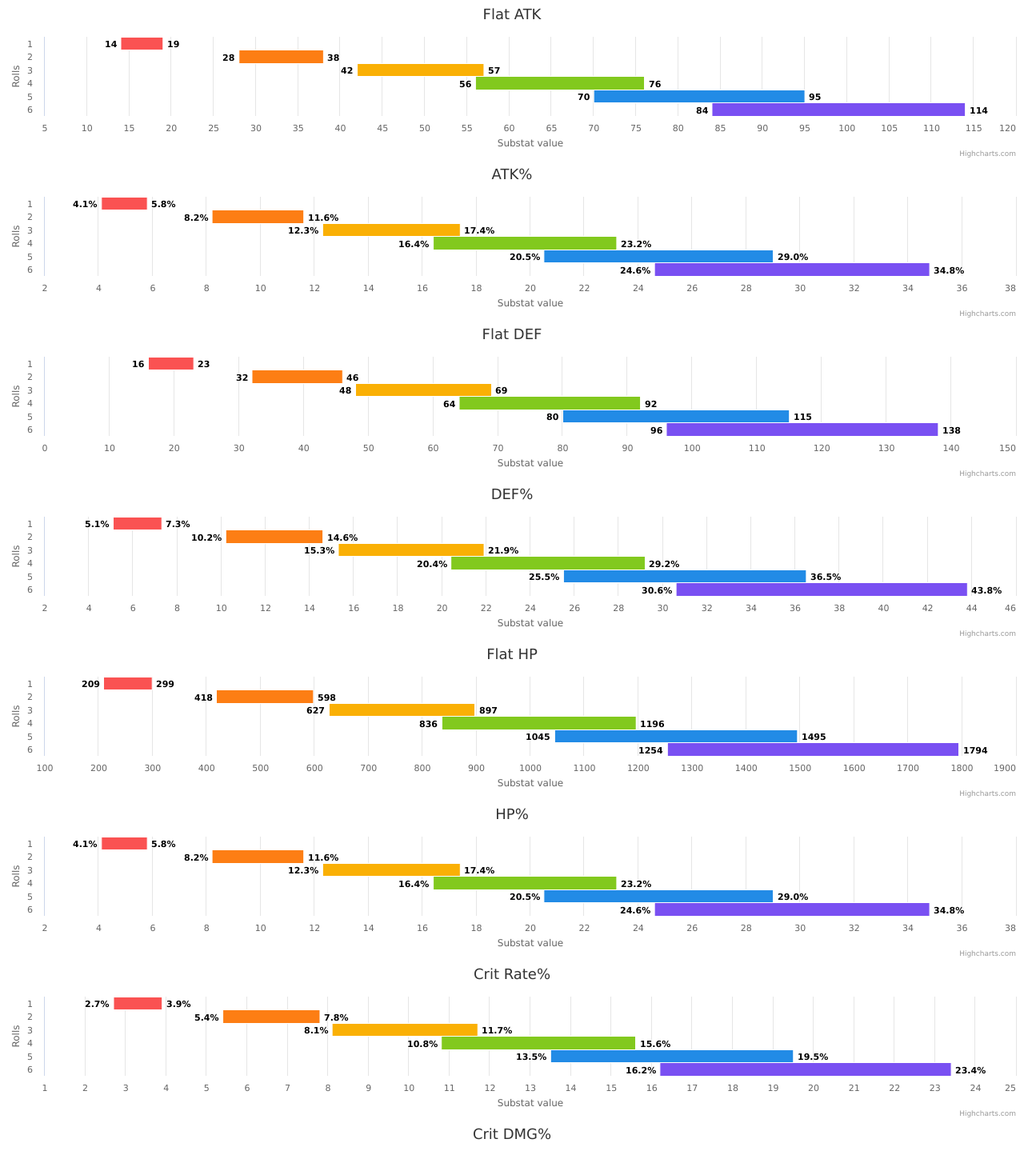
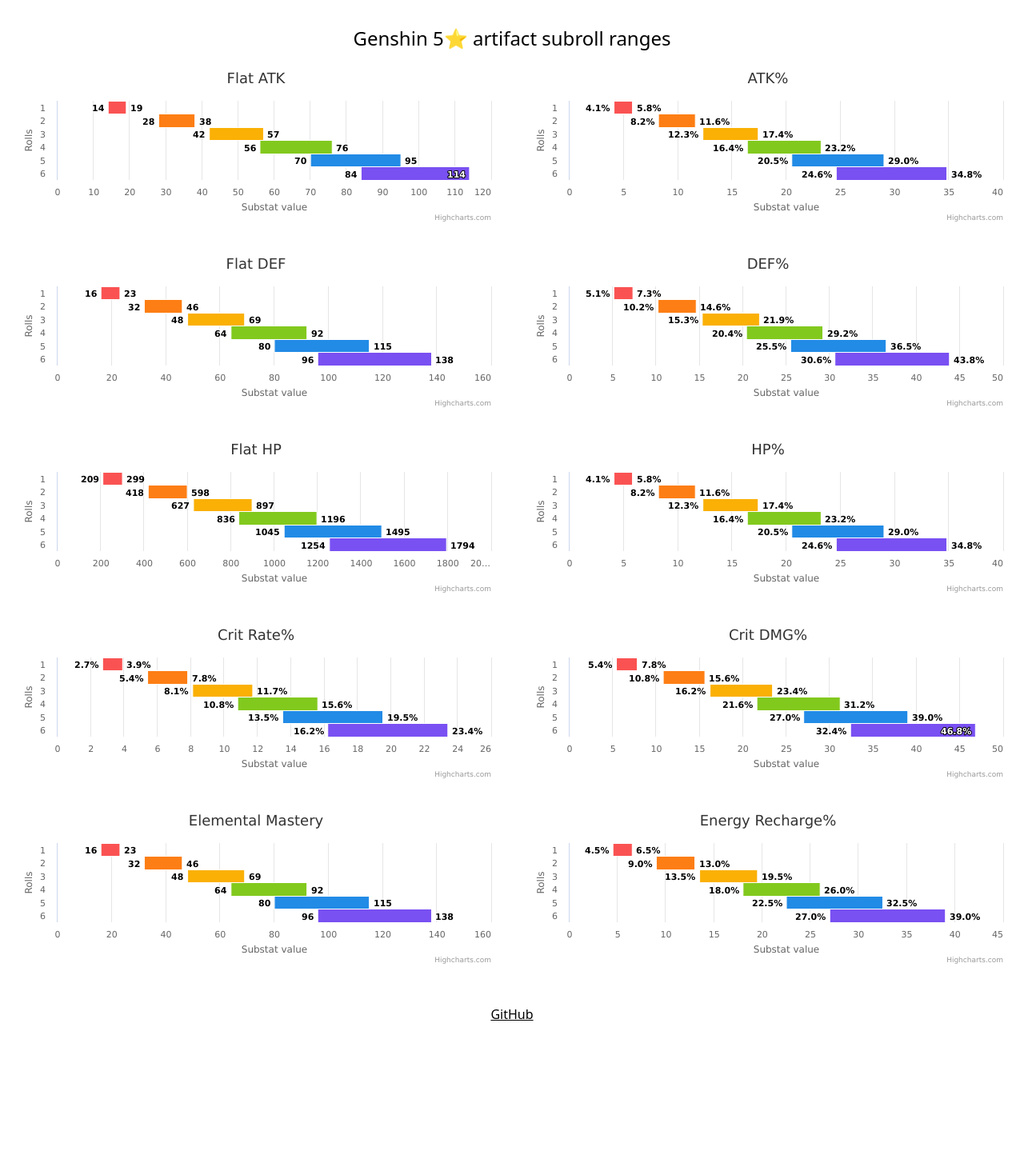
Before and after one commit to Seeker14491/genshin-substat-chart, a Svelte app: page / in a window 1280 px wide. Shown: the top 1444 px of the page at 80% size. After the commit the page ends 1312 px from the top, so only its background shows below. Built offline with nearby package versions, Linux system fonts and the light colour scheme.

Commit message:
Better layout + title and GitHub link

```diff
--- a/src/App.svelte
+++ b/src/App.svelte
@@ -3,9 +3,15 @@
 	import { substatData } from "./data";
 </script>
 
-{#each substatData as sd}
-	<Chart substatData={sd} />
-{/each}
+<div class="flex flex-col items-center py-8">
+	<h1 class="text-2xl text-center">Genshin 5⭐ artifact subroll ranges</h1>
+	<div class="grid xl:grid-cols-2 w-full gap-8 p-4">
+		{#each substatData as sd}
+			<Chart substatData={sd} />
+		{/each}
+	</div>
+	<a href="https://github.com/Seeker14491/genshin-substat-chart" target="_blank" class="underline pt-8">GitHub</a>
+</div>
 
 <style global>
 	@tailwind base;
```
